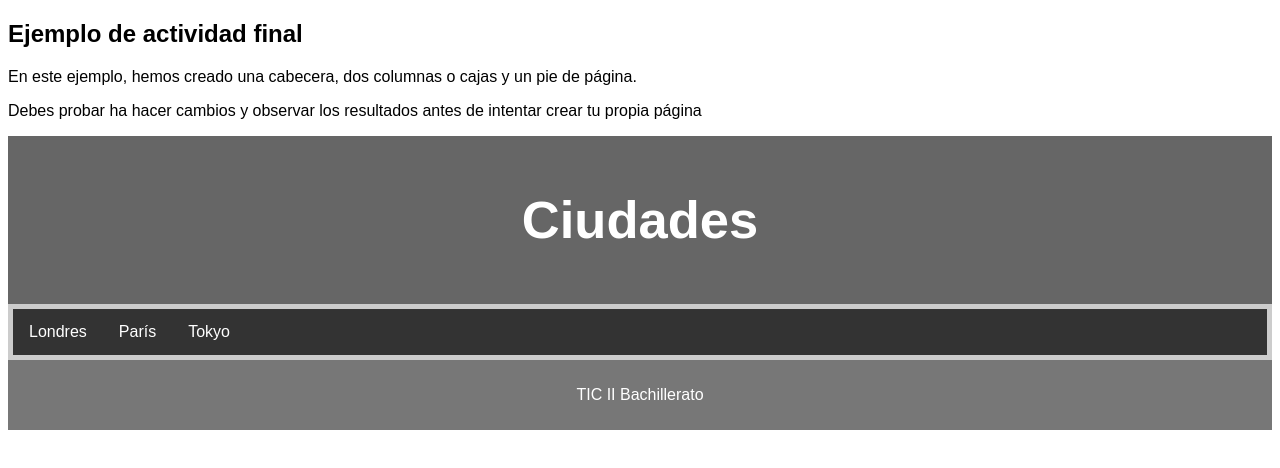
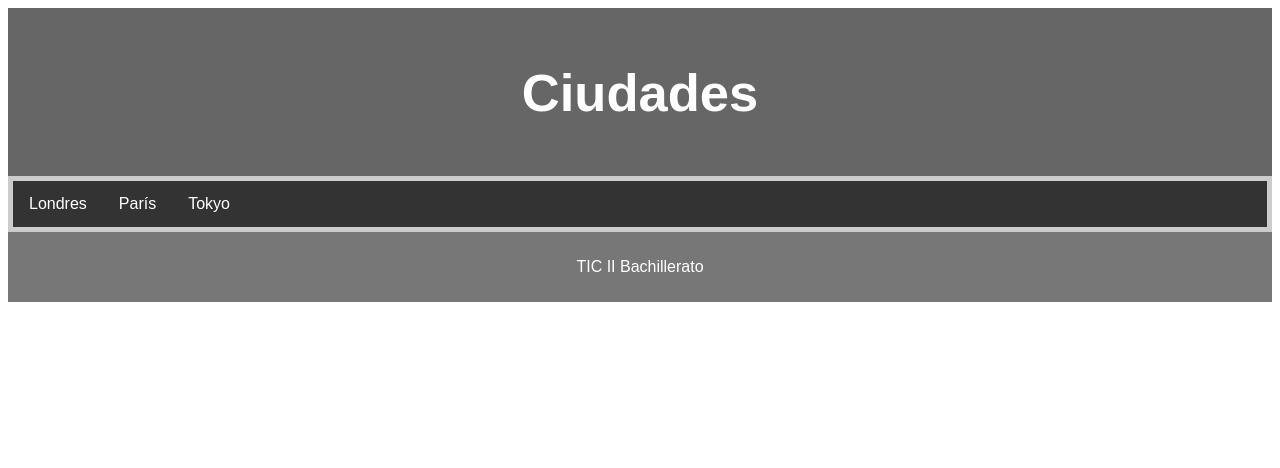
Before and after one commit to estherostos/proyectofhw, a plain HTML site: page index.html in a window 1280 px wide. Drawn offline with nearby package versions, Linux system fonts and the light colour scheme.

Commit message:
Update index.html

```diff
--- a/index.html
+++ b/index.html
@@ -25,10 +25,6 @@ $(document).ready(function(){
 </script>
 </head>
 <body>
-
-<h2>Ejemplo de actividad final</h2>
-<p> En este ejemplo, hemos creado una cabecera, dos columnas o cajas y un pie de página.</p>
-<p>Debes probar ha hacer cambios y observar los resultados antes de intentar crear tu propia página</p>
 
 <header>
   <h2>Ciudades</h2>
```
